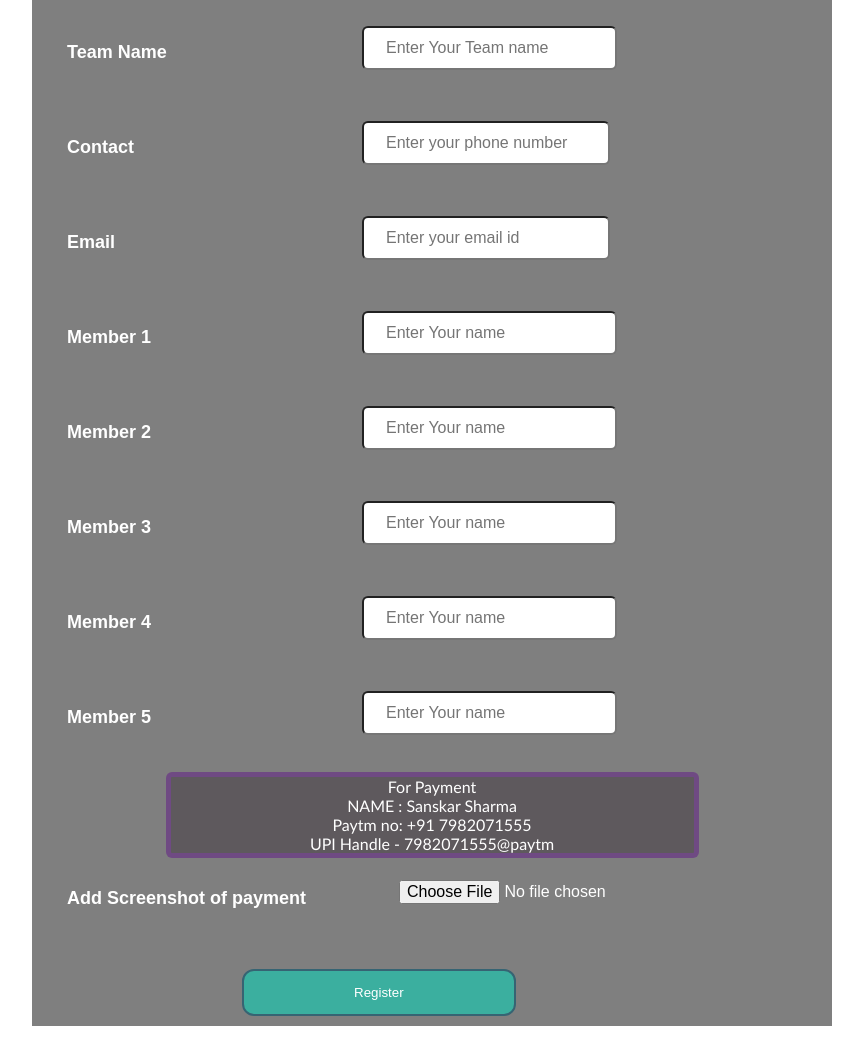
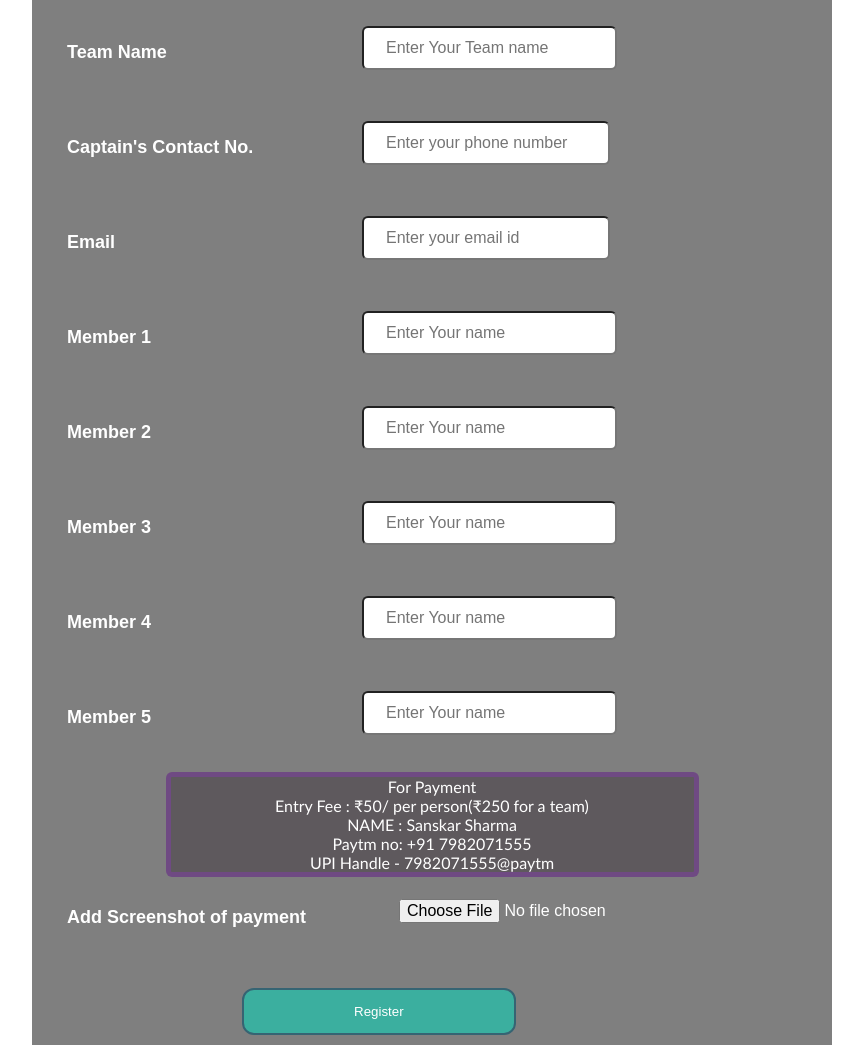
Before and after one commit to Fit-engineer20/venatusGCL, a plain HTML site: page valorant.html in a window 1280 px wide. Shown: the part 180-1225 px from the top of the page, without its empty margins (208-1071 px from the left). Drawn offline with Linux system fonts and the light colour scheme.

Commit message:
Entry Fees added
Entry Fees added

```diff
--- a/valorant.html
+++ b/valorant.html
@@ -162,7 +162,7 @@
           placeholder="Enter Your Team name "
           required
         /><br />
-        <h5 class="name">Contact</h5>
+        <h5 class="name">Captain's Contact No.</h5>
         <input
           class="phone"
           type="text"
@@ -228,7 +228,7 @@
         /><br />
 
         <p class="pay">
-          For Payment<br />
+          For Payment<br />Entry Fee : ₹50/ per person(₹250 for a team)<br>
           NAME : Sanskar Sharma<br />
           Paytm no: +91 7982071555<br />
           UPI Handle - 7982071555@paytm
```
Also changed, not shown: chess.html (+2 -1 lines), codm.html (+1 -1 lines).
